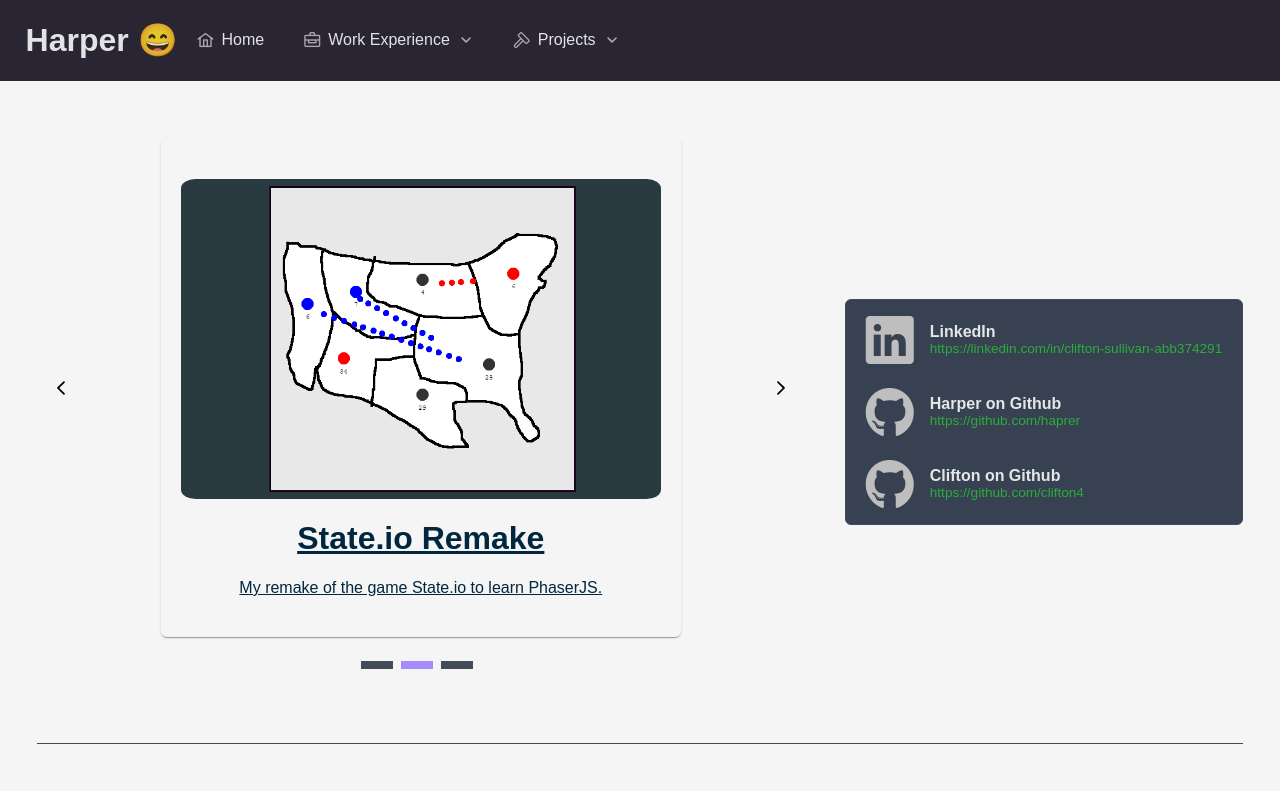
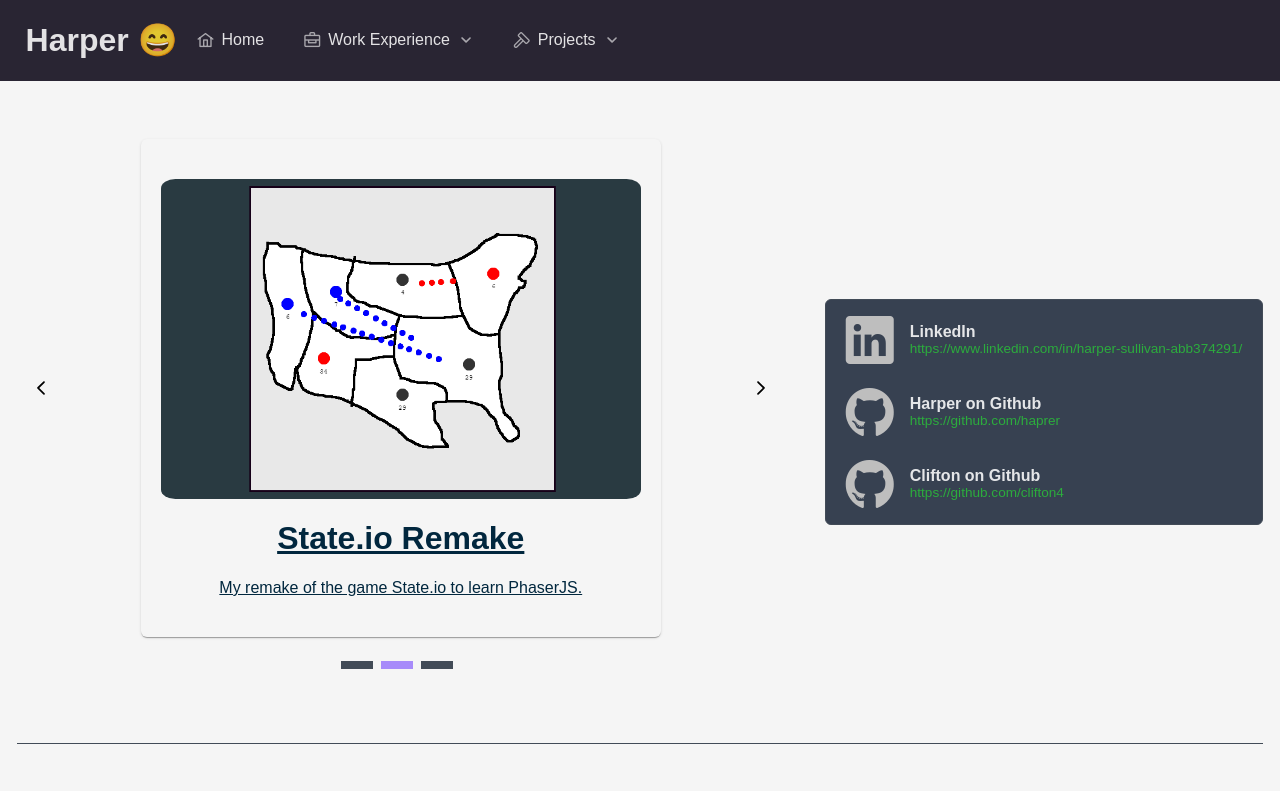
Before and after one commit to haprer/website, a React (Vite) app: page / in a window 1280 px wide. Shown: the top 791 px of the page. Built offline with nearby package versions, Linux system fonts and the light colour scheme; a web font is replaced by a local one.

Commit message:
updated linkedin link to changed account name

```diff
--- a/src/pages/Home.jsx
+++ b/src/pages/Home.jsx
@@ -107,10 +107,10 @@ export default function Home() {
             <div>
                 <span className="main-text">LinkedIn</span>
                 <br />
-                <span className="sub-text">https://linkedin.com/in/clifton-sullivan-abb374291</span>
+                <span className="sub-text">https://www.linkedin.com/in/harper-sullivan-abb374291/</span>
             </div>
         ),
-        icon: 'pi pi-linkedin', className: 'custom-icon', url: 'https://linkedin.com/in/clifton-sullivan-abb374291'
+        icon: 'pi pi-linkedin', className: 'custom-icon', url: 'https://www.linkedin.com/in/harper-sullivan-abb374291/'
         },
         {
             label: (
```
Also changed, not shown: 1 other file (tests, documents, lock files or other folders).
